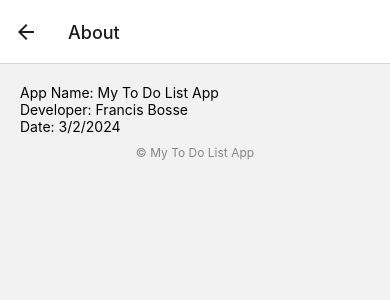
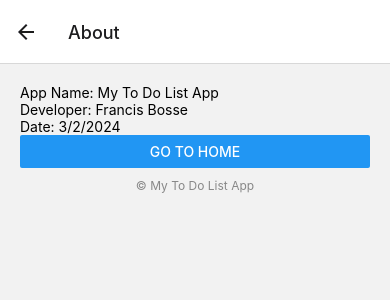
Before and after one commit to FrankBosse/IncredibleTodoListApp, a React Native app: screen /About in a window 390 px wide. Shown: the top 300 px of the page. Built offline with nearby package versions, Linux system fonts and the light colour scheme.

Commit message:
updated AboutScreen
added navigation back to home

```diff
--- a/screens/AboutScreen.jsx
+++ b/screens/AboutScreen.jsx
@@ -7,8 +7,9 @@
 import React from 'react';
 import {Text} from 'react-native';
 import MainLayout from '../layouts/MainLayout';
+import {Button} from 'react-native';
 
-function AboutScreen() {
+function AboutScreen({navigation}) {
   const appName = 'My To Do List App';
   const myName = 'Francis Bosse';
   const currentDate = new Date().toLocaleDateString();
@@ -18,6 +19,7 @@
       <Text>App Name: {appName}</Text>
       <Text>Developer: {myName}</Text>
       <Text>Date: {currentDate}</Text>
+      <Button title="Go to Home" onPress={() => navigation.navigate('Home')} />
     </MainLayout>
   );
 }
```
